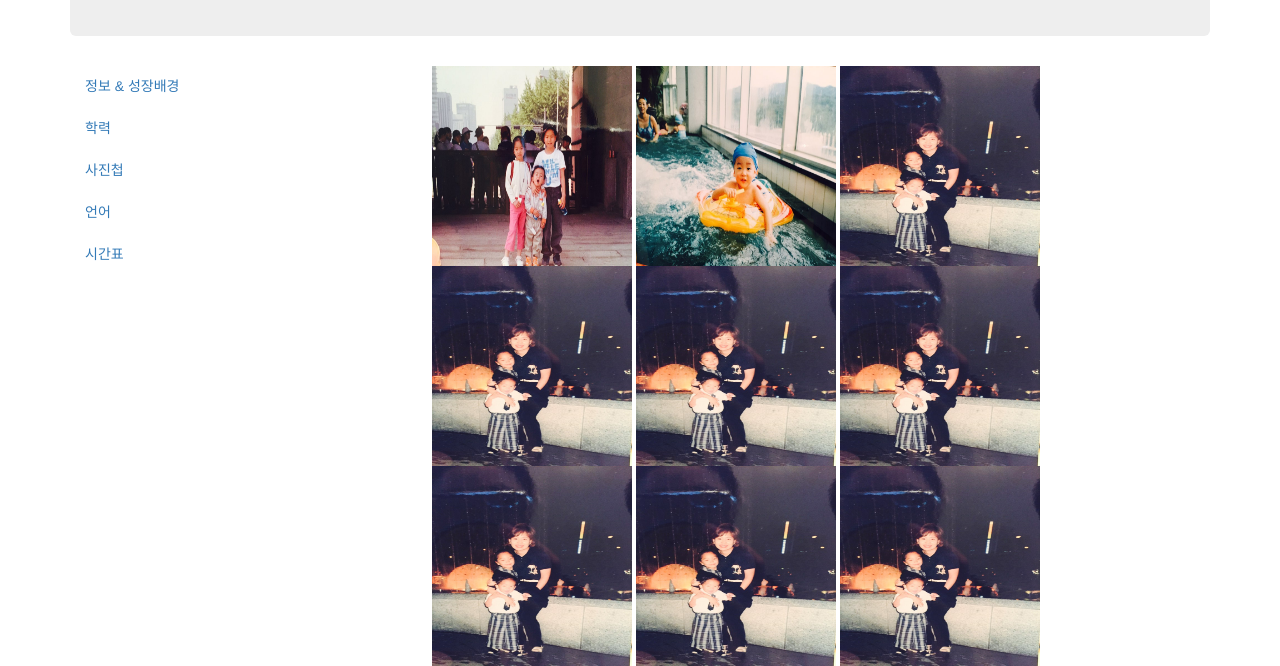
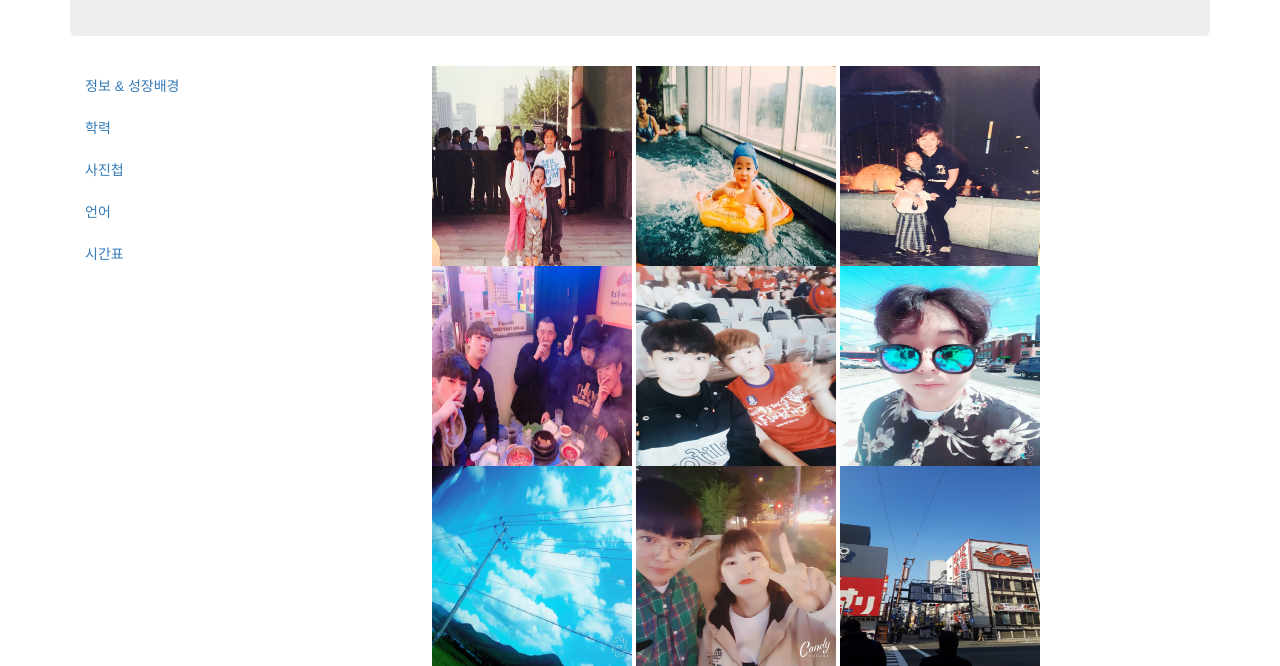
Before and after one commit to woojoung1217/HTML-hompage, a plain HTML site: page photo.html in a window 1280 px wide. Shown: the part 354-1020 px from the top of the page. Drawn offline with nearby package versions, Linux system fonts and the light colour scheme; files whose address does not match are found by name.

Commit message:
2017-12-03

```diff
--- a/photo.html
+++ b/photo.html
@@ -43,12 +43,12 @@
           <img src="images/1.jpg">
           <img src="images/2.jpg">
           <img src="images/3.jpg">
-          <img src="images/3.jpg">
-          <img src="images/3.jpg">
-          <img src="images/3.jpg">
-          <img src="images/3.jpg">
-          <img src="images/3.jpg">
-          <img src="images/3.jpg">
+          <img src="images/4.jpg">
+          <img src="images/5.jpg">
+          <img src="images/6.jpg">
+          <img src="images/7.jpg">
+          <img src="images/8.jpg">
+          <img src="images/9.jpg">
         </article>
       </div>
     </div>
```
Also changed, not shown: images/4.jpg (added), images/5.jpg (added), images/6.jpg (added), images/7.jpg (added), images/8.jpg (added), images/9.jpg (added).
